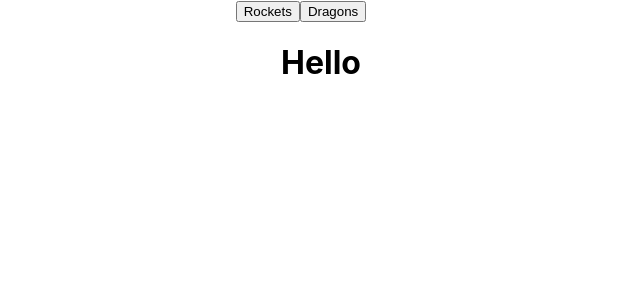
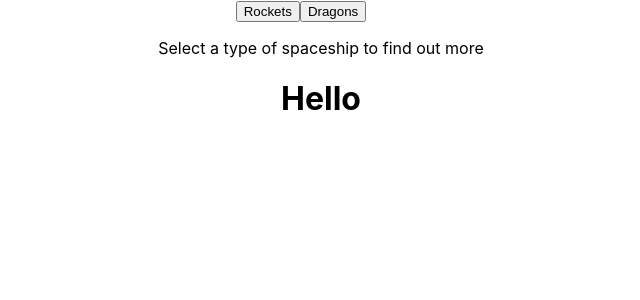
Before and after one commit to KG700/explore-space, a React (Create React App) app: page / in a window 1280 px wide. Shown: the top 300 px of the page, without its empty margins (339-979 px from the left). Built offline with nearby package versions, Linux system fonts and the light colour scheme.

Commit message:
Refactor: moved logic to display spaceShipList to render method, with user message when page first loads

```diff
--- a/src/containers/App.tsx
+++ b/src/containers/App.tsx
@@ -6,7 +6,6 @@ import { ThunkDispatch } from 'redux-thunk';
 import * as actionCreators from '../store/actions';
 import { IState, SpaceShips } from '../store/reducer';
 import SpaceShipList from '../components/SpaceShipList';
-// import Dragon from '../components/Dragon';
 import FullRocket from '../components/FullRocket';
 
 import './App.css';
@@ -24,43 +23,43 @@ type Props = {
 class App extends Component<Props> {
 
   render () {
-    const rockets = this.props.rockets.map(rocket => {
+    let spaceShipList: JSX.Element[] | JSX.Element;
+    switch ( this.props.selected) {
+      case SpaceShips.ROCKET:
+        spaceShipList = this.props.rockets.map(rocket => {
           return (
             <SpaceShipList
               key={rocket.id}
               id={rocket.id}
               name={rocket.rocket_name}
               clicked={() => this.props.onSelectedRocket(rocket.rocket_name) }
-        />)
-      }
+            />
           )
-
-    const dragons = this.props.dragons.map(dragon => {
+        })
+        break;
+      case SpaceShips.DRAGON:
+        spaceShipList = this.props.dragons.map(dragon => {
           return (
             <SpaceShipList
               key={dragon.id}
               id={dragon.id}
               name={dragon.name}
               clicked={() => {} }
-        />)
-      }
+            />
           )
+        })
+        break;
+      case SpaceShips.BLANK:
+        spaceShipList = <p>Select a type of spaceship to find out more</p>
+        break;
+    };
 
     return (
       <div className="App">
         <button onClick={this.props.showRockets}>Rockets</button>
         <button onClick={this.props.showDragons}>Dragons</button>
         <ul>
-          {this.props.selected === SpaceShips.ROCKET
-          ?
-            rockets
-          :
-            this.props.selected === SpaceShips.DRAGON
-            ?
-              dragons
-            :
-              null
-          }
+            { spaceShipList }
           {
             this.props.selectedRocket
             ?
```
Lines whose indentation alone changed are shown as unchanged.
